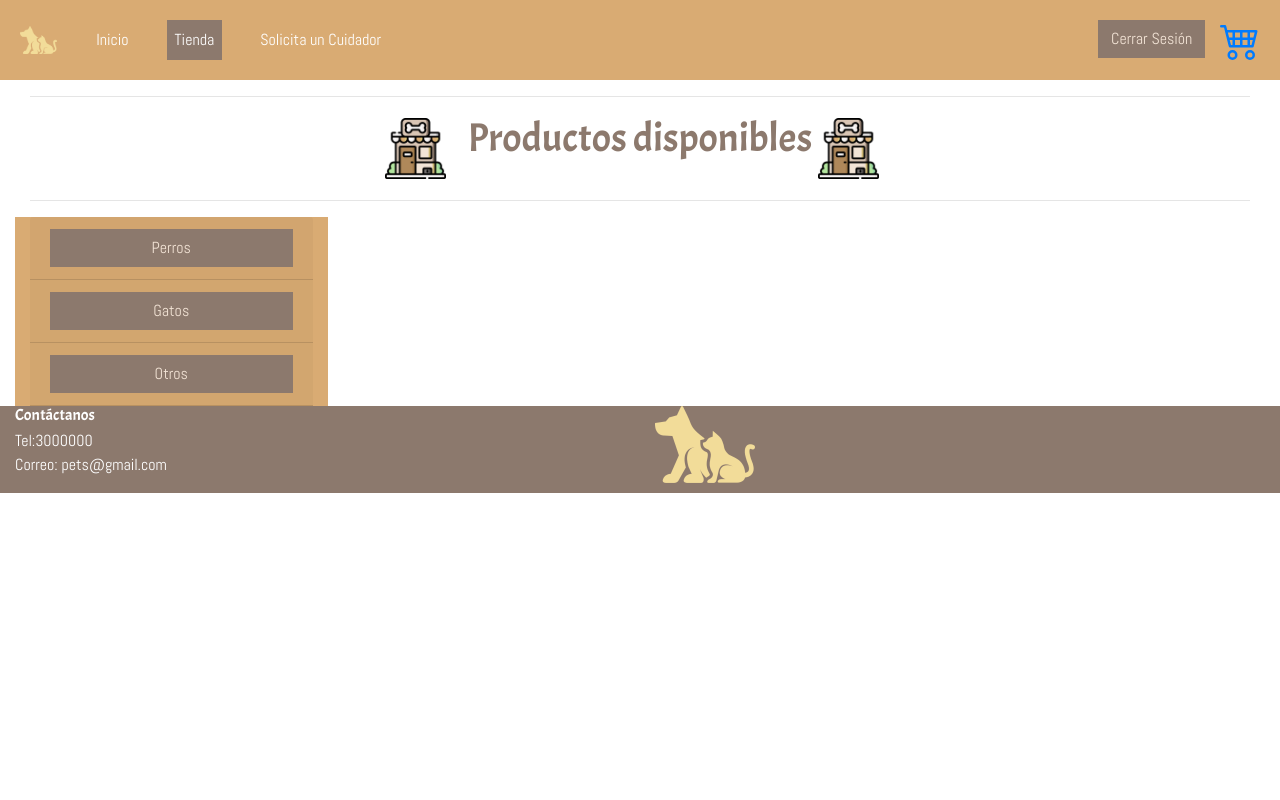
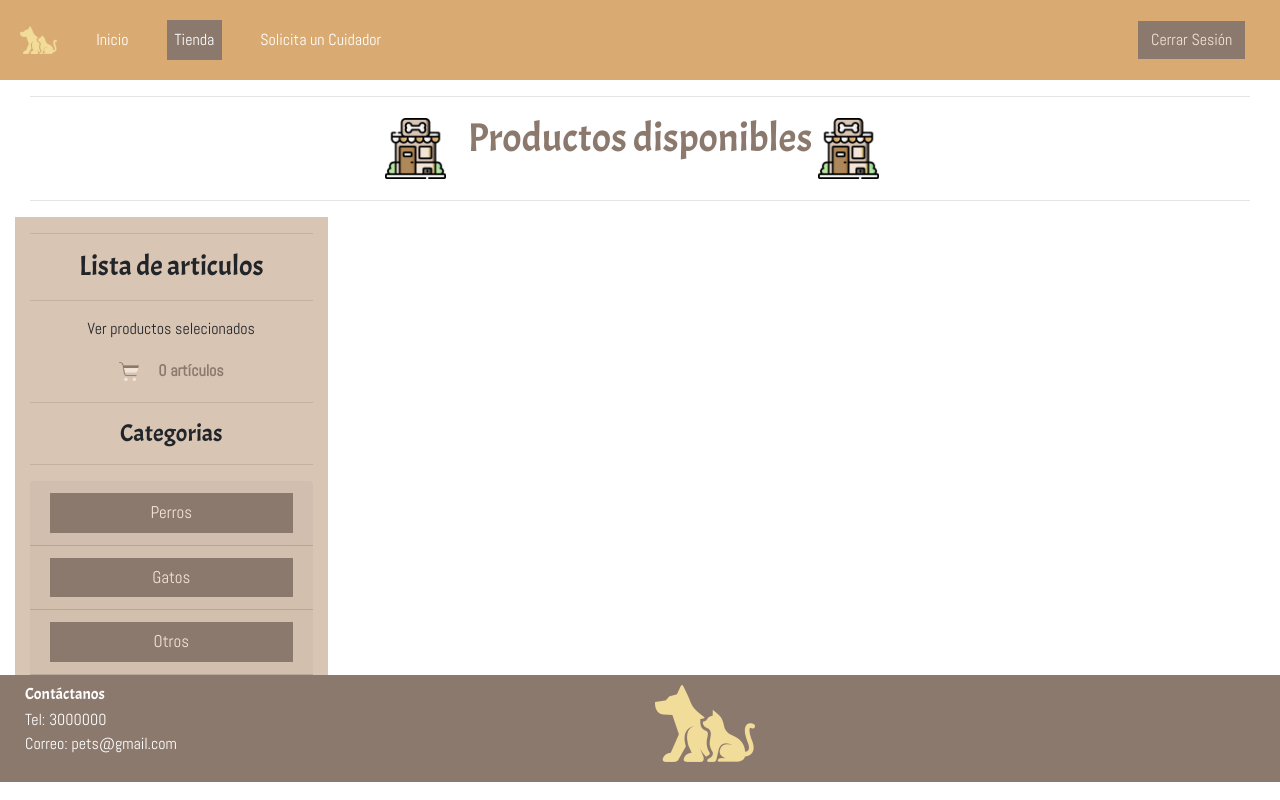
Before and after one commit to StephaniaOtalora/Entrega2SAJAM, a PHP site: page /Tienda/Tienda.html in a window 1280 px wide. Run offline with PHP 8.4, Linux system fonts and the light colour scheme.

Commit message:
Entrega Final

```diff
--- a/InicioSesion/indexConInicio.html
+++ b/InicioSesion/indexConInicio.html
@@ -159,7 +159,7 @@
       </div>
     </footer>
   </div>
-  <script src="./Scripts/index.js"></script>
+  <script src="../Scripts/index.js"></script>
 </body>
 
 </html>
--- a/Scripts/index.js
+++ b/Scripts/index.js
@@ -59,7 +59,7 @@ async function registrarse() {
     }
     if (!existe) {
       alert("Gracias por crear una cuenta");
-      location.href = "indexConInicio.html";
+      location.href = "InicioSesion/indexConInicio.html";
     }
   }
   else {
--- a/Scripts/marketplace.js
+++ b/Scripts/marketplace.js
@@ -21,7 +21,7 @@ function changeContent(url, filter) {
           <div class="card-body">\
             <h5 class="card-title">${o["nombre"]}</h5>\
             <p class="card-text"><strong>Descripcion:</strong> ${o["descripcion"]}</p>\
-            <p class="card-text"><strong>Precio:</strong> ${o["precio"]}</p>\
+            <p class="card-text"><strong>Precio:</strong> $${o["precio"]}</p>\
             <p class="card-text"><strong>Calificación:</strong> ${o["calificacion"]} estrellas</p>\
             <button onclick="agregarProd('${o["precio"]}', '${o["nombre"]}')" class="btn">AGREGAR</button>
           </div>\
@@ -113,5 +113,5 @@ function cargarCarrito() {
 function cancelarPedido() {
   location.reload();
   carrito = [];
-  n_items.innerHTML = "";
+  n_items.innerHTML = "0 artículos";
 }
--- a/Styles/styles.css
+++ b/Styles/styles.css
@@ -7,9 +7,11 @@
   --beige: #f2e3d5;
   --breakpoint-sm: 240 px;
 }
-
+.color1{
+color: var(--beige);
+};
 .paseadorFoto {
-  height: 280px;
+  height: 80%;
 }
 .btncards {
   margin: auto;
@@ -28,11 +30,10 @@
 }
 
 .filtroNombre{
-  font-size:min(3.2vw, 25px);
+  font-size:max(1vw, 17px);
 }
-
 .listafiltro {
-  font-size:min(2.5vw, 20px);
+  font-size:max(1vw, 15px);
   text-align: center;
   justify-content: center;
   align-items: center;
@@ -49,6 +50,9 @@
 .paseadorcard {
   background-color: var(--brown);
   color: white;
+}
+.dorado{
+  color: var(--lightBrown);
 }
 
 .menu {
@@ -115,6 +119,7 @@
 .footer {
   background-color: var(--brown);
   color: white;
+  padding: 10px;
 }
 
 .correo {
@@ -154,6 +159,11 @@
   text-align: center;
   background-color: var(--brown);
   color: var(--beige);
+}
+.btn2 {
+  text-align: center;
+  background-color: var(--lightBrown);
+  color: var(--brown);
 }
 
 h6 {
@@ -260,3 +270,8 @@ form {
 .btnhome {
   color: var(--brown);
 }
+
+strong[id="n_items"]:hover {
+  text-decoration: none;
+  color: var(--brown);
+}
--- a/Tienda/Tienda.html
+++ b/Tienda/Tienda.html
@@ -88,16 +88,9 @@
               </li>
             </ul>
 
-            <div class="row izq">
+            <div class="row izq text-right">
               <a href="../index.html">
                 <button class="btn menu2 hvr-shadow" type="button">Cerrar Sesión</button>
-              </a>
-              <a onclick="cargarCarrito()" href="#" data-toggle="modal" data-target="#exampleModal">
-                <svg width="2.5em" viewBox="0 0 16 16" fill="currentColor" xmlns="http://www.w3.org/2000/svg">
-                  <path fill-rule="evenodd"
-                    d="M0 2.5A.5.5 0 0 1 .5 2H2a.5.5 0 0 1 .485.379L2.89 4H14.5a.5.5 0 0 1 .485.621l-1.5 6A.5.5 0 0 1 13 11H4a.5.5 0 0 1-.485-.379L1.61 3H.5a.5.5 0 0 1-.5-.5zM3.14 5l.5 2H5V5H3.14zM6 5v2h2V5H6zm3 0v2h2V5H9zm3 0v2h1.36l.5-2H12zm1.11 3H12v2h.61l.5-2zM11 8H9v2h2V8zM8 8H6v2h2V8zM5 8H3.89l.5 2H5V8zm0 5a1 1 0 1 0 0 2 1 1 0 0 0 0-2zm-2 1a2 2 0 1 1 4 0 2 2 0 0 1-4 0zm9-1a1 1 0 1 0 0 2 1 1 0 0 0 0-2zm-2 1a2 2 0 1 1 4 0 2 2 0 0 1-4 0z" />
-                </svg>
-                <span id="n_items"></span>
               </a>
             </div>
           </div>
@@ -116,12 +109,24 @@
         </h1>
         <hr>
         <div class="row">
-          <div style="background-color: #D9AB73" class="col-3">
+          <div style="background-color: #d9c5b4" class="col-sm-12 col-md-3">
+            <hr>
+            <h3 class="text-center">Lista de articulos</h3>
+            <hr>
+            <p class="text-center">Ver productos selecionados</p>
+            <div class="text-center">
+              <a onclick="cargarCarrito()" href="#" data-toggle="modal" data-target="#exampleModal" class="cafe">
+                <img class="navbar-brand" src="../Imagenes/carro-de-la-compra.png" alt="Logo" width="7%" />
+                <strong id="n_items">0 artículos</strong>
+              </a></div>
+            <hr>
+            <h4 class="text-center">Categorias</h4>
+            <hr>
             <div class="accordion" id="categorias">
               <div class="card-header" id="headingOne">
                 <h2 class="mb-0">
-                  <button class="btn rounded-0 btn-block" type="button" data-toggle="collapse" data-target="#perros"
-                    aria-expanded="true" aria-controls="perros" id="perros_but">
+                  <button class="btn rounded-0 btn-block filtroNombre" type="button" data-toggle="collapse"
+                    data-target="#perros" aria-expanded="true" aria-controls="perros" id="perros_but">
                     Perros
                   </button>
                 </h2>
@@ -136,8 +141,8 @@
               </div>
               <div class="card-header" id="headingOne">
                 <h2 class="mb-0">
-                  <button class="btn rounded-0 btn-block" type="button" data-toggle="collapse" data-target="#gatos"
-                    aria-expanded="true" aria-controls="gatos" id="gatos_but">
+                  <button class="btn rounded-0 btn-block filtroNombre" type="button" data-toggle="collapse"
+                    data-target="#gatos" aria-expanded="true" aria-controls="gatos" id="gatos_but">
                     Gatos
                   </button>
                 </h2>
@@ -152,8 +157,8 @@
               </div>
               <div class="card-header" id="headingOne">
                 <h2 class="mb-0">
-                  <button class="btn rounded-0 btn-block" type="button" data-toggle="collapse" data-target="#otros"
-                    aria-expanded="true" aria-controls="otros" id="otros_but">
+                  <button class="btn rounded-0 btn-block filtroNombre" type="button" data-toggle="collapse"
+                    data-target="#otros" aria-expanded="true" aria-controls="otros" id="otros_but">
                     Otros
                   </button>
                 </h2>
@@ -180,7 +185,7 @@
         <div class="col">
           <h6>Contáctanos</h6>
           <p>
-            Tel:3000000<br />
+            Tel: 3000000<br />
             Correo:
             <a class="correo" href="mailto: pets@gmail.com">pets@gmail.com</a>
           </p>
--- a/index.html
+++ b/index.html
@@ -98,7 +98,7 @@
                   <label for="contrasena">Constraseña</label>
                   <input type="password" class="form-control" id="contrasena1" placeholder="Password">
                 </div>
-                <button class="btn btn-primary" data-dismiss="modal" onclick="registrarse()">Log in</button>
+                <button class="btn btn-primary" data-dismiss="modal" onclick="registrarse()">Registrate</button>
                 <button type="button" class="btn btn-secondary" data-dismiss="modal">Cancelar</button>
               </form>
             </div>
```
Also changed, not shown: Paseadores/paseadores.html (+11 -7 lines), Scripts/paseadores.js (+15 -11 lines), Imagenes/carro-de-la-compra.png (added), Imagenes/carro.png (deleted), README.md, 1 other file.
